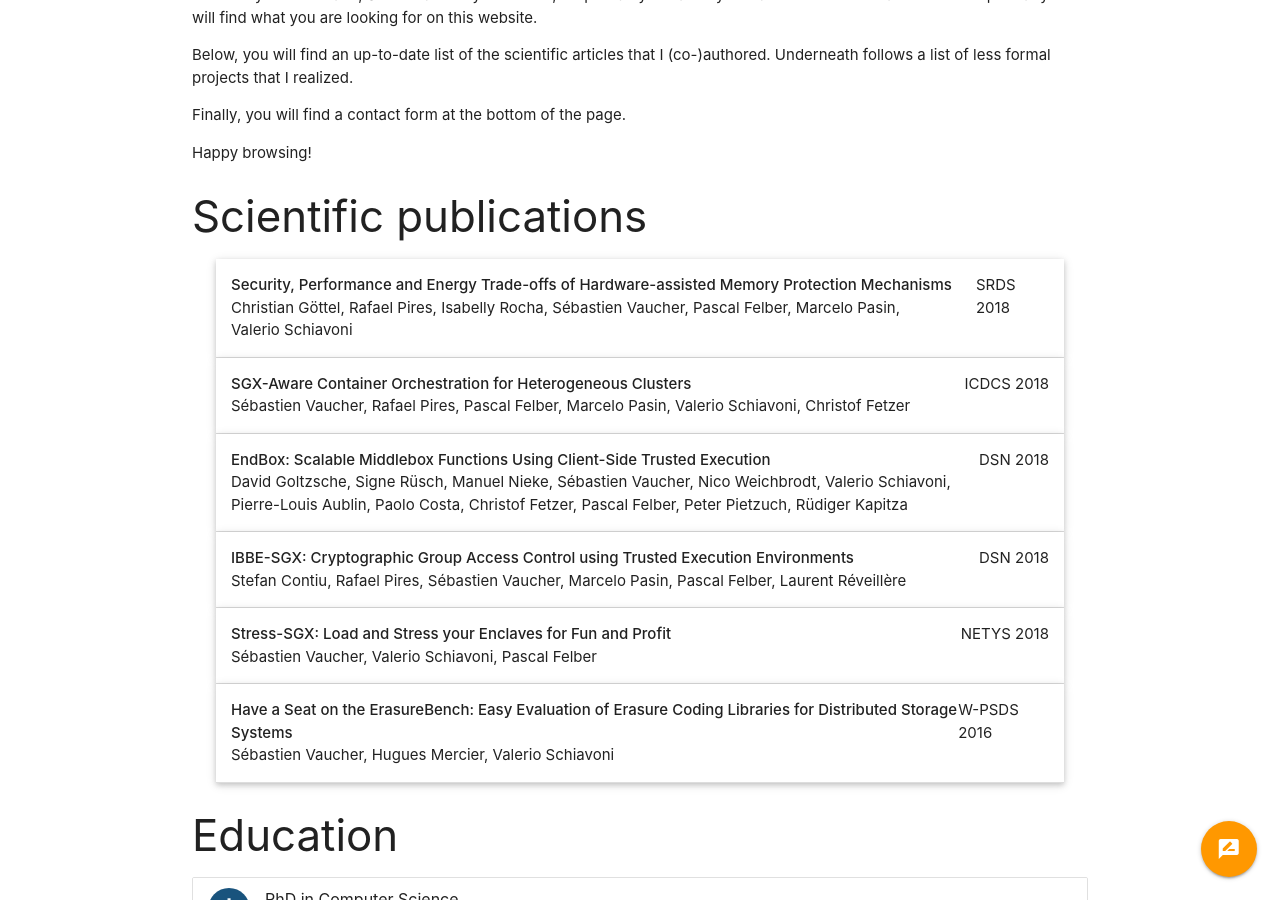
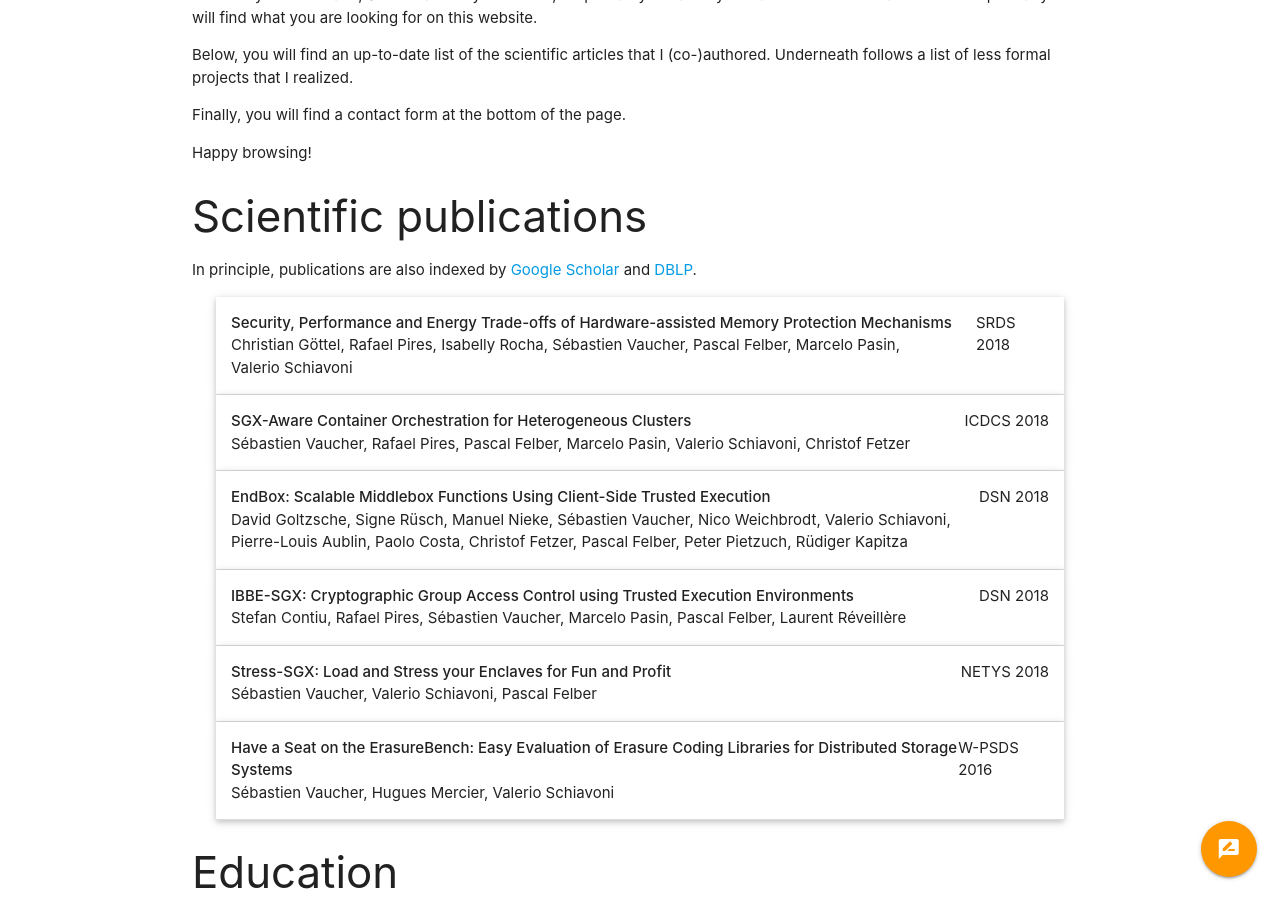
Before and after one commit to sebva/PersonalWebsite, a Jekyll site: the page built from index.md, in a window 1280 px wide and 900 px high, scrolled down 433 px. Built offline with Jekyll 4.4.1, drawn with Linux system fonts in a browser that asks for light colours.

Commit message:
Add links to Google Scholar and DBLP

```diff
--- a/index.md
+++ b/index.md
@@ -20,6 +20,8 @@ Finally, you will find a contact form at the bottom of the page.
 Happy browsing!
 
 ### Scientific publications
+
+In principle, publications are also indexed by [Google Scholar](https://scholar.google.fr/citations?user=K1yM-cYAAAAJ) and [DBLP](https://dblp.org/pers/hd/v/Vaucher:S=eacute=bastien).
 
 {% include papers.html %}
 
```
